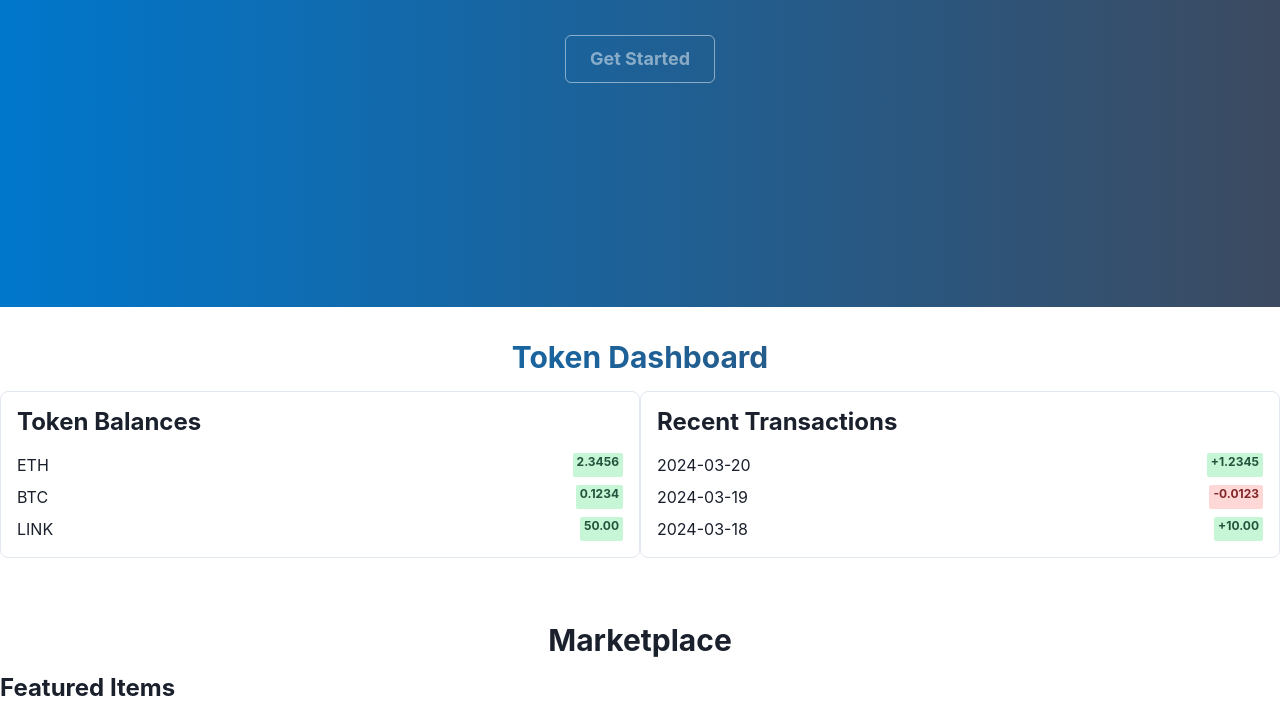
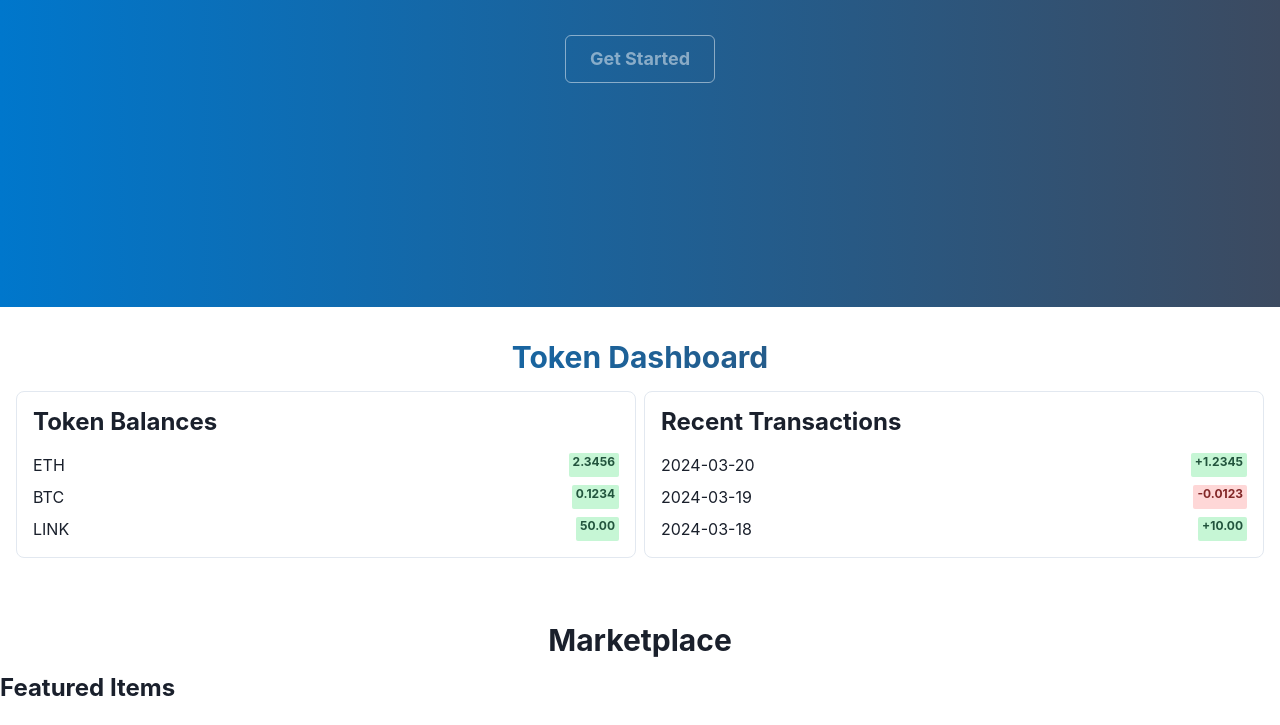
Before and after one commit to devnova777/crypto-connect, a React (Vite) app: page / in a window 1280 px wide. Shown: the part 406-1131 px from the top of the page. Built offline with nearby package versions, Linux system fonts and the light colour scheme.

Commit message:
add gap and paddign in token dashboard section

```diff
--- a/src/components/token-dashboard.tsx
+++ b/src/components/token-dashboard.tsx
@@ -21,14 +21,14 @@ const TokenDashboardSection = () => {
     );
 
     return (
-    <Box py="8">
+        <Box py="8" px={'4'}>
             {/* Section Heading */}
             <Heading size="lg" mb="4" textAlign="center" bgGradient={gradientColor} bgClip="text">
                 Token Dashboard
             </Heading>
 
             {/* Token Balances and Recent Transactions */}
-      <Flex direction={{ base: 'column', md: 'row' }} justify="space-between" align="start">
+            <Flex direction={{ base: 'column', md: 'row' }} gap={'2'} justify="space-between" align="start">
                 {/* Token Balances */}
                 <Box flex="1" p="4" borderWidth="1px" borderRadius="lg" mb={{ base: '4', md: '0' }}>
                     <Heading size="md" mb="4">Token Balances</Heading>
```
Lines whose indentation alone changed are shown as unchanged.
